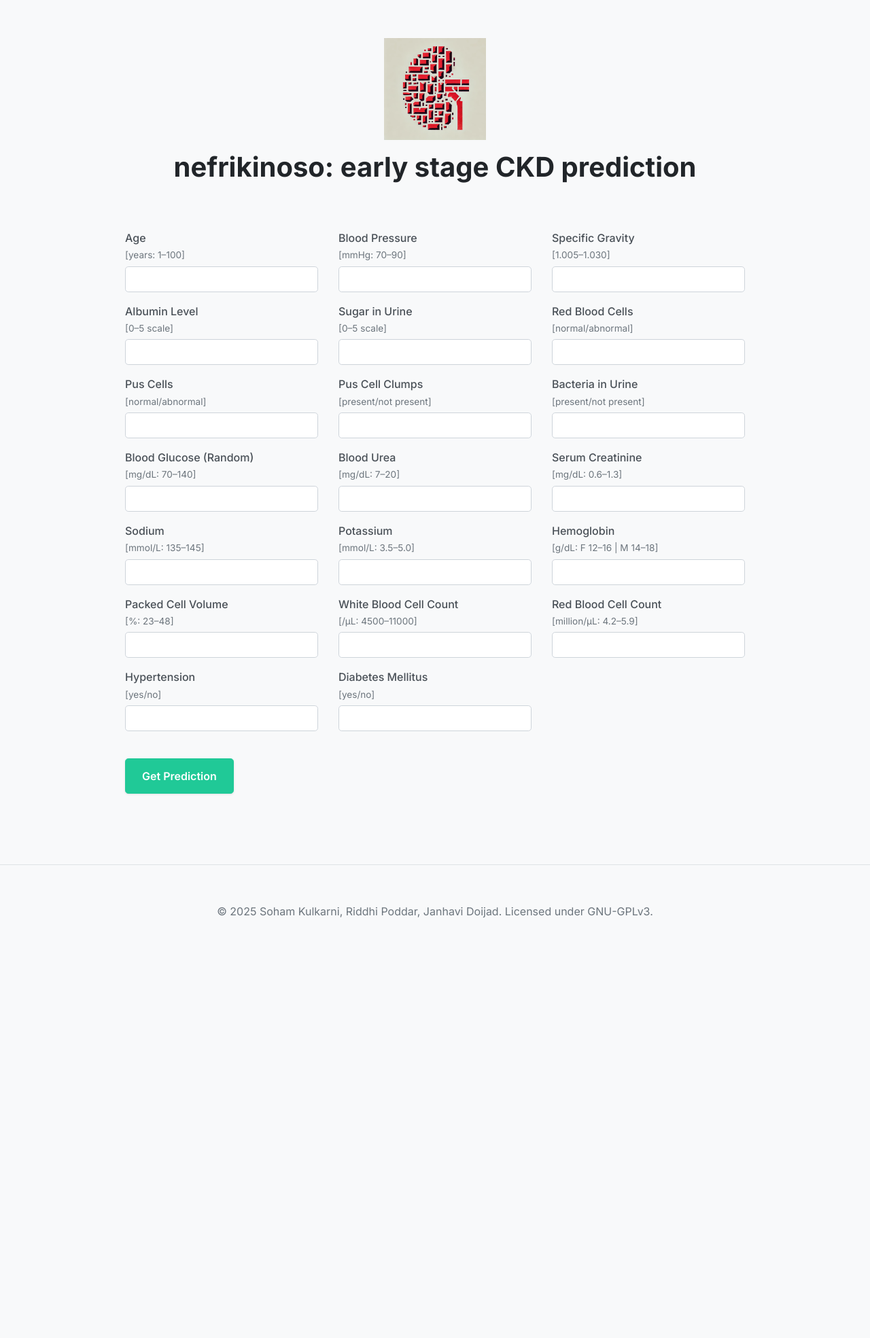
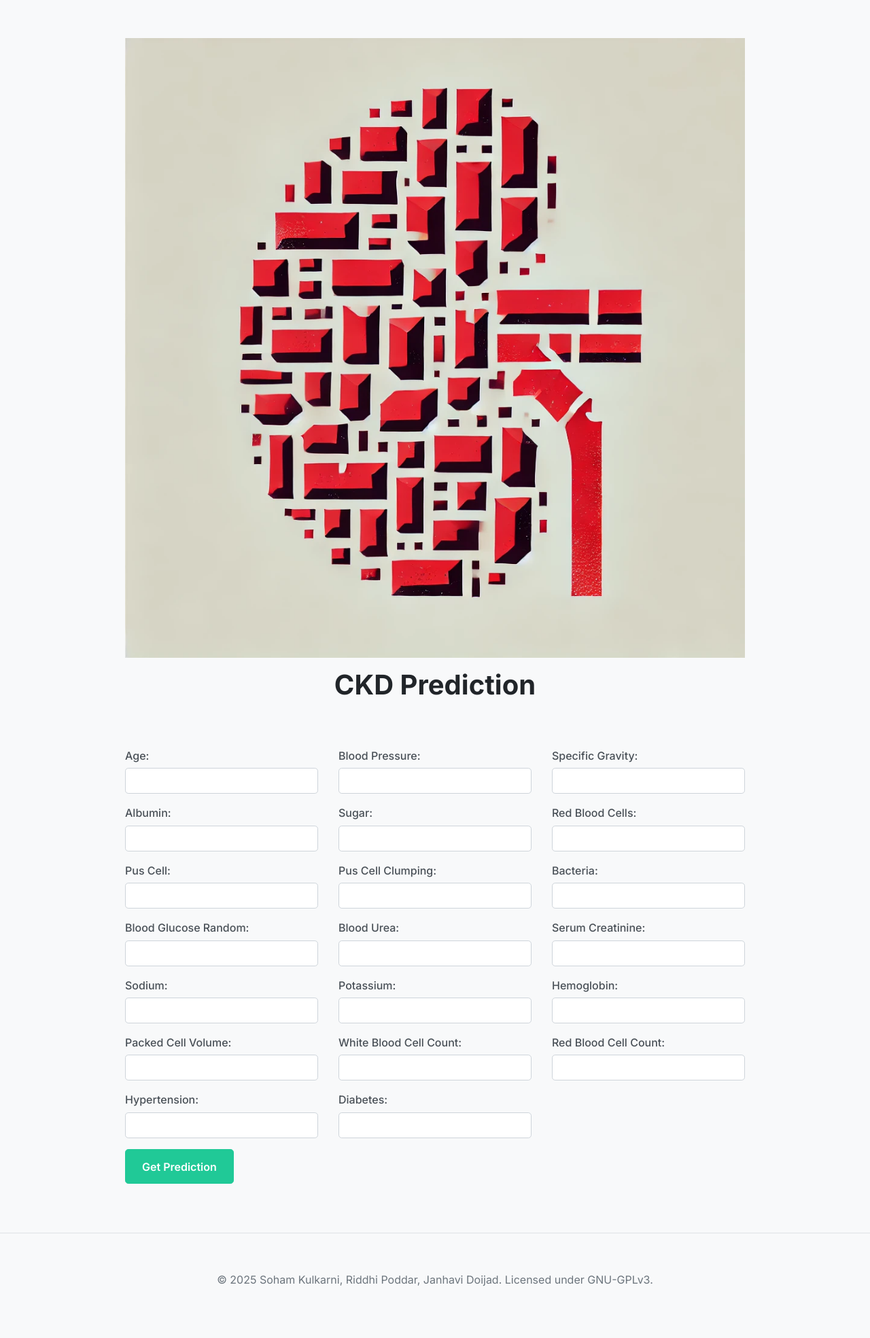
Before and after one commit to Netherquark/nefrikinoso, a Flask app: page / in a window 1280 px wide. Shown: the whole page at 68% size. Before the commit the page ends 1351 px from the top, so only its background shows below. Run offline with Flask 3, Linux system fonts and the light colour scheme; some libraries are stand-ins or nearby versions.

Commit message:
a workable model

```diff
--- a/app.py
+++ b/app.py
@@ -1,198 +1,45 @@
-import json
-import pickle
-import pandas as pd
-from flask import Flask, render_template, request, jsonify
-from predict_ckd import CKDPredictor
-import logging
-
-# Configure logging
-logging.basicConfig(level=logging.DEBUG, format='%(asctime)s - %(levelname)s - %(message)s')
-
-# Paths
-DATASET_PATH       = "ckd_prediction_dataset.csv"
-BEST_MODEL_PATH    = "best_model.pkl"
-FEATURE_ORDER_PATH = "feature_order.json"
+from flask import Flask, render_template, request
+from main import CKDModelRunner
 
 app = Flask(__name__)
-app.logger.setLevel(logging.DEBUG)  # Set Flask's logger level
+model = CKDModelRunner(dataset_path="ckd_prediction_dataset.csv")  # Make sure this has `predict_from_user_input_gui` method
 
-# Human-friendly labels
-# Human-friendly labels
-display_names = {
-    "age": "Age\n[years: 1–100]",
-    "bp": "Blood Pressure\n[mmHg: 70–90]",
-    "sg": "Specific Gravity\n[1.005–1.030]",
-    "al": "Albumin Level\n[0–5 scale]",
-    "su": "Sugar in Urine\n[0–5 scale]",
-    "rbc": "Red Blood Cells\n[normal/abnormal]",
-    "pc": "Pus Cells\n[normal/abnormal]",
-    "pcc": "Pus Cell Clumps\n[present/not present]",
-    "ba": "Bacteria in Urine\n[present/not present]",
-    "bgr": "Blood Glucose (Random)\n[mg/dL: 70–140]",
-    "bu": "Blood Urea\n[mg/dL: 7–20]",
-    "sc": "Serum Creatinine\n[mg/dL: 0.6–1.3]",
-    "sod": "Sodium\n[mmol/L: 135–145]",
-    "pot": "Potassium\n[mmol/L: 3.5–5.0]",
-    "hemo": "Hemoglobin\n[g/dL: F 12–16 | M 14–18]",
-    "pcv": "Packed Cell Volume\n[%: 23–48]",
-    "wbcc": "White Blood Cell Count\n[/µL: 4500–11000]",
-    "rbcc": "Red Blood Cell Count\n[million/µL: 4.2–5.9]",
-    "htn": "Hypertension\n[yes/no]",
-    "dm": "Diabetes Mellitus\n[yes/no]",
-    "cad": "Coronary Artery Disease\n[yes/no]",
-    "appet": "Appetite\n[good/poor]",
-    "pe": "Pedal Edema\n[yes/no]",
-    "ane": "Anemia\n[yes/no]",
-    "grf": "Glomerular Filtration Rate\n(estimated)",
-    "hypertension": "Hypertension\n[yes/no]" # Added as it's in XGBoost's cat_cols
-}
+@app.route('/', methods=['GET', 'POST'])
+def index():
+    if request.method == 'POST':
+        # Create a dictionary for user input
+        user_input_dict = {
+            "age": float(request.form.get('age', 0)),  # Default to 0 if not provided
+            "bp": float(request.form.get('bp', 0)),
+            "sg": float(request.form.get('sg', 0)),
+            "al": float(request.form.get('al', 0)),
+            "su": float(request.form.get('su', 0)),
+            "rbc": request.form.get('rbc', ''),  # Default to empty string if not provided
+            "pc": request.form.get('pc', ''),
+            "pcc": request.form.get('pcc', ''),
+            "ba": request.form.get('ba', ''),
+            "bgr": float(request.form.get('bgr', 0)),
+            "bu": float(request.form.get('bu', 0)),
+            "sc": float(request.form.get('sc', 0)),
+            "sod": float(request.form.get('sod', 0)),
+            "pot": float(request.form.get('pot', 0)),
+            "hemo": float(request.form.get('hemo', 0)),
+            "pcv": float(request.form.get('pcv', 0)),
+            "wbcc": float(request.form.get('wbcc', 0)),
+            "rbcc": float(request.form.get('rbcc', 0)),
+            "htn": request.form.get('htn', ''),
+            "dm": request.form.get('dm', ''),
+        }
 
-# 1) Load feature order
-feature_order = []
-try:
-    with open(FEATURE_ORDER_PATH, "r") as f:
-        feature_order = json.load(f)
-    app.logger.info(f"Feature order loaded: {feature_order}")
-except Exception as e:
-    app.logger.error(f"Error loading feature_order.json: {e}")
+        # Call your prediction method
+        prediction = model.predict_from_user_input_gui(user_input_dict)
 
-# Define cat_cols here - should match the columns used during training
-cat_cols = ['rbc', 'pc', 'pcc', 'ba', 'htn', 'dm']
+        # You can decide how the prediction is formatted:
+        result = "CKD Detected" if prediction == "CKD" else "No CKD Detected"
 
-# 2) Load model & set up predictor
-predictor = None
-default_labels = {}
-num_cols = []
+        return render_template('index.html', predictions={'Stacked Ensemble Learning': result}, final_conclusion=prediction)
 
-if feature_order and cat_cols:
-    try:
-        with open(BEST_MODEL_PATH, "rb") as f:
-            best_model = pickle.load(f)
-        predictor = CKDPredictor(best_model, feature_order)
-        predictor.setup_encoders_and_scaler()
-        app.logger.info("CKDPredictor initialized.")
-        app.logger.debug(f"Predictor encoders: {predictor.encoders}")
-        app.logger.debug(f"Predictor scaler: {predictor.scaler}")
+    return render_template('index.html')
 
-        # 3) Compute default_labels (mode) for each categorical AFTER predictor is initialized
-        full = pd.read_csv(DATASET_PATH)
-        for c in cat_cols:
-            if c in predictor.encoders:
-                vals = full[c].astype(str).str.lower().str.strip()
-                default_labels[c] = vals.mode()[0] if not vals.mode().empty else predictor.encoders[c].classes_[0]
-            else:
-                app.logger.warning(f"Encoder not found for categorical column '{c}' during default label computation.")
-        num_cols = [c for c in feature_order if c not in cat_cols]
-        app.logger.debug(f"Categorical columns: {cat_cols}")
-        app.logger.debug(f"Numerical columns: {num_cols}")
-        app.logger.debug(f"Default labels: {default_labels}")
-
-    except Exception as e:
-        app.logger.error(f"Failed to init CKDPredictor: {e}")
-else:
-    app.logger.error("Feature order or categorical columns not loaded properly.")
-
-@app.route("/", methods=["GET", "POST"])
-def index():
-    final_conclusion = None
-
-    if request.method == "POST" and predictor:
-        # 1) Collect raw inputs
-        raw = {feat: request.form.get(feat, "").strip() for feat in feature_order}
-        app.logger.debug(f"Raw input from form: {raw}")
-        df  = pd.DataFrame([raw], columns=feature_order)
-        app.logger.debug(f"DataFrame after raw input: \n{df}")
-
-        # 2) Encode categoricals
-        for c in cat_cols:
-            if c in predictor.encoders: # Ensure the encoder exists
-                le = predictor.encoders[c]
-                v  = df.at[0, c].lower().strip()
-                app.logger.debug(f"Encoding categorical column '{c}', value: '{v}'")
-                # Handle potential NaN values in input
-                if pd.isna(v) or v == 'nan':
-                    v = 'missing'  # Use 'missing' as the placeholder for NaN
-                if v not in le.classes_:
-                    app.logger.warning(f"Value '{v}' not in classes for column '{c}'. Using default: '{default_labels.get(c, le.classes_[0] if le.classes_.size > 0 else 'missing')}'")
-                    v = default_labels.get(c, le.classes_[0] if le.classes_.size > 0 else 'missing')
-                df.at[0, c] = le.transform([v])[0]
-                app.logger.debug(f"Encoded value for '{c}': {df.at[0, c]}")
-            else:
-                app.logger.warning(f"Encoder not found for categorical column: {c}")
-        # ** REMOVE THIS LINE **
-        # df[cat_cols] = df[cat_cols].astype(int)
-        app.logger.debug(f"DataFrame after categorical encoding: \n{df}")
-
-        # 3) Fill and scale numerical features
-        numerical_cols = [col for col in feature_order if col not in cat_cols]
-        for col in numerical_cols:
-            df[col] = pd.to_numeric(df[col], errors='coerce')
-        df[numerical_cols] = df[numerical_cols].fillna(df[numerical_cols].median()) # Fill NaN in numerical cols
-
-        try:
-            df_scaled = predictor.scaler.transform(df[numerical_cols])
-            df_scaled_df = pd.DataFrame(df_scaled, columns=numerical_cols, index=df.index)
-            df = df.drop(columns=numerical_cols).merge(df_scaled_df, left_index=True, right_index=True)
-            app.logger.debug(f"DataFrame after scaling: \n{df}")
-        except Exception as e:
-            app.logger.error(f"Error during scaling: {e}")
-
-        # 4) (Optional) Log dtypes to verify
-        app.logger.debug("Dtypes before predict:\n%s", df.dtypes.to_dict())
-
-        # 5) Predict probability & final label
-        try:
-            proba = predictor.model.predict_proba(df[feature_order])[0, 1]
-            app.logger.debug(f"Predicted probabilities: {predictor.model.predict_proba(df[feature_order])}")
-            app.logger.debug(f"Probability of CKD: {proba}")
-            final_conclusion = "CKD" if proba >= 0.5 else "No CKD"
-            app.logger.info(f"Final conclusion: {final_conclusion}")
-        except Exception as e:
-            app.logger.error(f"Error during prediction: {e}")
-            final_conclusion = "Error during prediction"
-
-    return render_template(
-        "index.html",
-        feature_order=feature_order,
-        display_names=display_names,
-        final_conclusion=final_conclusion
-    )
-
-@app.route("/api/predict", methods=["POST"])
-def api_predict():
-    if not predictor:
-        return jsonify(error="Predictor not loaded"), 500
-
-    data = request.get_json(force=True)
-    app.logger.debug(f"API request data: {data}")
-    df   = pd.DataFrame([data], columns=feature_order)
-
-    # same encode/scale/cast
-    for c in cat_cols:
-        if c in predictor.encoders:
-            le = predictor.encoders[c]
-            v  = df.at[0, c].lower().strip()
-            if pd.isna(v) or v == 'nan':
-                v = 'missing'
-            if v not in le.classes_:
-                v = default_labels.get(c, le.classes_[0] if le.classes_.size > 0 else 'missing')
-            df.at[0, c] = le.transform([v])[0]
-    # ** REMOVE THIS LINE **
-    # df[cat_cols] = df[cat_cols].astype(int)
-
-    numerical_cols = [col for col in feature_order if col not in cat_cols]
-    for col in numerical_cols:
-        df[col] = pd.to_numeric(df[col], errors='coerce')
-    df[numerical_cols] = df[numerical_cols].fillna(df[numerical_cols].median())
-
-    df_scaled = predictor.scaler.transform(df[numerical_cols])
-    df_scaled_df = pd.DataFrame(df_scaled, columns=numerical_cols, index=df.index)
-    df = df.drop(columns=numerical_cols).merge(df_scaled_df, left_index=True, right_index=True)
-
-    proba = predictor.model.predict_proba(df[feature_order])[0, 1]
-    label = "Chronic Kidney Disease" if proba >= 0.5 else "No Chronic Kidney Disease"
-    app.logger.info(f"API prediction result: {label}")
-    return jsonify(result=label)
-
-if __name__ == "__main__":
-    app.run(debug=True)
+if __name__ == '__main__':
+    app.run(debug=True, port=5000)
--- a/templates/index.html
+++ b/templates/index.html
@@ -4,7 +4,7 @@
 <head>
     <meta charset="UTF-8">
     <meta name="viewport" content="width=device-width, initial-scale=1, shrink-to-fit=no">
-     <title>nefrikinoso</title>
+    <title>CKD Prediction</title>
 
     <link href="https://stackpath.bootstrapcdn.com/bootstrap/4.5.2/css/bootstrap.min.css" rel="stylesheet">
 
@@ -43,36 +42,24 @@
             font-size: 2.5rem;
         }
 
-         h2 {
-             font-size: 2rem;
-         }
-
         label {
-             font-weight: 500; /* Medium weight for labels */
+            font-weight: 500;
             color: #495057;
             margin-bottom: 0.3rem;
-             display: block; /* Ensure labels are above inputs */
-         }
-
-         .label-description {
-             display: block; /* Ensure it's on its own line */
-             font-size: 0.85rem;
-             color: #6c757d; /* Lighter grey */
-             font-weight: 400; /* Regular weight */
-             margin-top: 0.1rem;
+            display: block;
         }
 
         .form-control {
             font-size: 1rem;
             padding: 0.75rem 1rem;
-             border-radius: 0.3rem; /* Rounded corners */
+            border-radius: 0.3rem;
             border: 1px solid var(--border-color);
         }
 
         .form-control:focus {
             border-color: var(--primary-color);
-             box-shadow: 0 0 0.75rem rgba(32, 201, 151, 0.7); /* More intense glow */
-             border-width: 1.5px; /* Slightly thicker border */
+            box-shadow: 0 0 0.75rem rgba(32, 201, 151, 0.7);
+            border-width: 1.5px;
         }
 
         .btn-primary {
@@ -83,7 +70,6 @@
             padding: 0.8rem 1.5rem;
             border-radius: 0.3rem;
             transition: background-color 0.3s ease, box-shadow 0.3s ease, transform 0.2s ease-in-out;
-             box-shadow: 0 1px 3px rgba(0, 0, 0, 0.1);
         }
 
         .btn-primary:hover {
@@ -153,52 +90,6 @@
             margin-top: 2rem !important;
         }
 
-         .mt-3 {
-             margin-top: 1rem !important; /* Reduced margin for the h1 */
-         }
-
-         .mt-2 {
-             opacity: 0;
-             transform: translateY(20px);
-             animation: fadeIn 0.5s ease-out 0.2s forwards;
-             margin-top: 0.5rem !important; /* Further reduced margin for form container */
-         }
-
-         @keyframes fadeIn {
-             from {
-                 opacity: 0;
-                 transform: translateY(20px);
-             }
-             to {
-                 opacity: 1;
-                 transform: translateY(0);
-             }
-         }
-
-         .text-center {
-             text-align: center !important;
-         }
-
-         /* Logo Styling */
-         img[alt="Logo"] {
-             display: block;
-             margin: 0 auto 1rem; /* Center logo with margin below */
-             height: auto !important; /* Ensure responsiveness */
-             max-height: 150px; /* Limit maximum height */
-         }
-
-         /* Form Row Spacing */
-         .row {
-             margin-bottom: 1.5rem;
-         }
-
-         /* Prediction Result Section */
-         #result h2 {
-             margin-top: 2rem;
-             margin-bottom: 1rem;
-         }
-
-         /* Footer Styling */
         .footer {
             margin-top: 3rem;
             padding: 2rem 0;
@@ -211,33 +102,144 @@
 
 <body>
     <div class="container text-center mt-4">
-         <img src="{{ url_for('static', filename='logo.png') }}" alt="Logo">
-         <h1 class="mt-3">nefrikinoso: early stage CKD prediction</h1>
+        <img src="{{ url_for('static', filename='logo.png') }}" alt="Logo" class="img-fluid" />
+        <h1 class="mt-3">CKD Prediction</h1>
     </div>
 
+    <!-- Prediction Form -->
     <div class="container mt-2">
         <form method="POST" action="/">
+            <!-- Input fields for CKD prediction -->
             <div class="row">
-                 {% for feature in feature_order %}
-                     {% if feature != 'stage' %}
                 <div class="col-md-4">
                     <div class="form-group">
-                                 {% set parts = display_names.get(feature, feature.replace('_', ' ').capitalize()).split('\n', 1) %}
-                                 <label for="{{ feature }}">
-                                     {{ parts[0] | safe }}
-                                     {% if parts|length > 1 %}
-                                         <span class="label-description">{{ parts[1] | safe }}</span>
-                                     {% endif %}
-                                 </label>
-                                 <input type="text" class="form-control" id="{{ feature }}" name="{{ feature }}" required>
+                        <label for="age">Age:</label>
+                        <input type="text" class="form-control" name="age" required>
                     </div>
                 </div>
-                     {% endif %}
-                 {% endfor %}
+                <div class="col-md-4">
+                    <div class="form-group">
+                        <label for="bp">Blood Pressure:</label>
+                        <input type="text" class="form-control" name="bp" required>
+                    </div>
+                </div>
+                <div class="col-md-4">
+                    <div class="form-group">
+                        <label for="sg">Specific Gravity:</label>
+                        <input type="text" class="form-control" name="sg" required>
+                    </div>
+                </div>
+                <div class="col-md-4">
+                    <div class="form-group">
+                        <label for="al">Albumin:</label>
+                        <input type="text" class="form-control" name="al" required>
+                    </div>
+                </div>
+                <div class="col-md-4">
+                    <div class="form-group">
+                        <label for="su">Sugar:</label>
+                        <input type="text" class="form-control" name="su" required>
+                    </div>
+                </div>
+                <div class="col-md-4">
+                    <div class="form-group">
+                        <label for="rbc">Red Blood Cells:</label>
+                        <input type="text" class="form-control" name="rbc" required>
+                    </div>
+                </div>
+                <div class="col-md-4">
+                    <div class="form-group">
+                        <label for="pc">Pus Cell:</label>
+                        <input type="text" class="form-control" name="pc" required>
+                    </div>
+                </div>
+                <div class="col-md-4">
+                    <div class="form-group">
+                        <label for="pcc">Pus Cell Clumping:</label>
+                        <input type="text" class="form-control" name="pcc" required>
+                    </div>
+                </div>
+                <div class="col-md-4">
+                    <div class="form-group">
+                        <label for="ba">Bacteria:</label>
+                        <input type="text" class="form-control" name="ba" required>
+                    </div>
+                </div>
+                <div class="col-md-4">
+                    <div class="form-group">
+                        <label for="bgr">Blood Glucose Random:</label>
+                        <input type="text" class="form-control" name="bgr" required>
+                    </div>
+                </div>
+                <div class="col-md-4">
+                    <div class="form-group">
+                        <label for="bu">Blood Urea:</label>
+                        <input type="text" class="form-control" name="bu" required>
+                    </div>
+                </div>
+                <div class="col-md-4">
+                    <div class="form-group">
+                        <label for="sc">Serum Creatinine:</label>
+                        <input type="text" class="form-control" name="sc" required>
+                    </div>
+                </div>
+                <div class="col-md-4">
+                    <div class="form-group">
+                        <label for="sod">Sodium:</label>
+                        <input type="text" class="form-control" name="sod" required>
+                    </div>
+                </div>
+                <div class="col-md-4">
+                    <div class="form-group">
+                        <label for="pot">Potassium:</label>
+                        <input type="text" class="form-control" name="pot" required>
+                    </div>
+                </div>
+                <div class="col-md-4">
+                    <div class="form-group">
+                        <label for="hemo">Hemoglobin:</label>
+                        <input type="text" class="form-control" name="hemo" required>
+                    </div>
+                </div>
+                <div class="col-md-4">
+                    <div class="form-group">
+                        <label for="pcv">Packed Cell Volume:</label>
+                        <input type="text" class="form-control" name="pcv" required>
+                    </div>
+                </div>
+                <div class="col-md-4">
+                    <div class="form-group">
+                        <label for="wbcc">White Blood Cell Count:</label>
+                        <input type="text" class="form-control" name="wbcc" required>
+                    </div>
+                </div>
+                <div class="col-md-4">
+                    <div class="form-group">
+                        <label for="rbcc">Red Blood Cell Count:</label>
+                        <input type="text" class="form-control" name="rbcc" required>
+                    </div>
+                </div>
+                <div class="col-md-4">
+                    <div class="form-group">
+                        <label for="htn">Hypertension:</label>
+                        <input type="text" class="form-control" name="htn" required>
+                    </div>
+                </div>
+                <div class="col-md-4">
+                    <div class="form-group">
+                        <label for="dm">Diabetes:</label>
+                        <input type="text" class="form-control" name="dm" required>
+                    </div>
+                </div>
             </div>
             <button type="submit" class="btn btn-primary">Get Prediction</button>
         </form>
+    </div>
+</body>
 
+
+
+        <!-- Prediction Results -->
         <div id="result" class="mt-4">
             {% if predictions %}
                 <h2>Prediction Result:</h2>
@@ -272,39 +274,17 @@
         </div>
     </div>
 
+    <!-- Footer -->
     <footer class="footer">
         <div class="container">
             <p>&copy; 2025 Soham Kulkarni, Riddhi Poddar, Janhavi Doijad. Licensed under GNU-GPLv3.</p>
         </div>
     </footer>
 
+    <!-- JavaScript -->
     <script src="https://code.jquery.com/jquery-3.5.1.slim.min.js"></script>
-     <script src="https://cdn.jsdelivr.net/npm/@popperjs/core@2.5.4/dist/umd/popper.min.js"></script>
+    <script src="https://cdn.jsdelivr.net/npm/@popperjs/core@2.5.2/dist/umd/popper.min.js"></script>
     <script src="https://stackpath.bootstrapcdn.com/bootstrap/4.5.2/js/bootstrap.min.js"></script>
-     <script>
-         const inputFields = document.querySelectorAll('.form-control');
-         const primaryColor = getComputedStyle(document.documentElement).getPropertyValue('--primary-color').trim();
-         const originalLabelColor = '#495057';
-         const originalLabelWeight = '500';
-
-         inputFields.forEach(input => {
-             input.addEventListener('focus', () => {
-                 const label = document.querySelector(`label[for="${input.id}"]`);
-                 if (label) {
-                     label.style.fontWeight = '700'; // Make label bolder (increased boldness)
-                     label.style.color = primaryColor; // Change label color to primary
-                 }
-             });
-
-             input.addEventListener('blur', () => {
-                 const label = document.querySelector(`label[for="${input.id}"]`);
-                 if (label) {
-                     label.style.fontWeight = originalLabelWeight; // Revert to original font weight
-                     label.style.color = originalLabelColor; // Revert label color
-                 }
-             });
-         });
-     </script>
 </body>
 
 </html>
```
Also changed, not shown: other parts of templates/index.html (+7 -57 lines), main.py (+17 -37 lines), predict_ckd.py (+72 -46 lines). Lines whose indentation alone changed are shown as unchanged.
